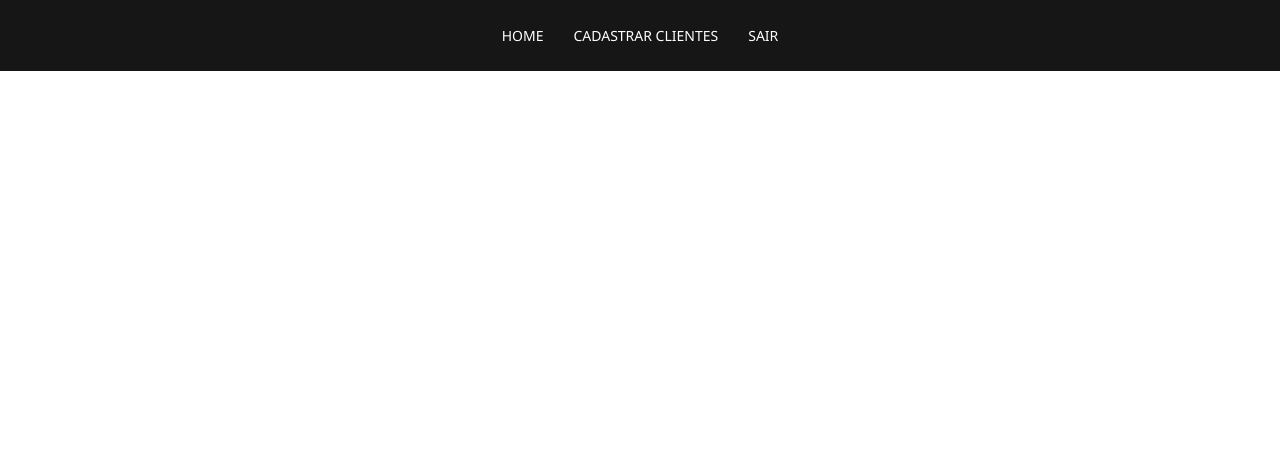
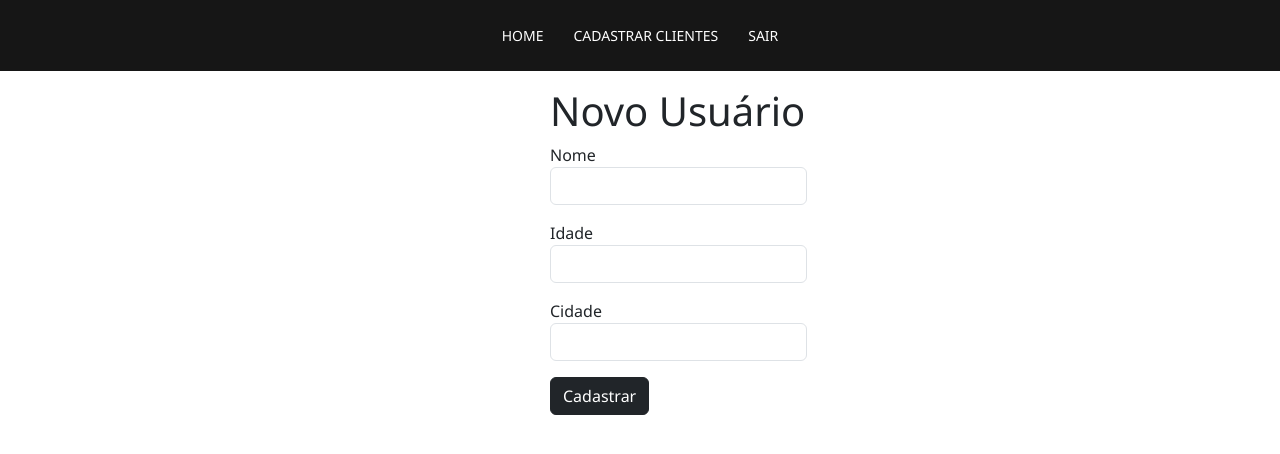
Before and after one commit to william-oliveira-sena/CrudClientes, a PHP site: page /cadastrarClientes.php in a window 1280 px wide. Shown: the top 454 px of the page. Run offline with PHP 8.4, Linux system fonts and the light colour scheme; the visitor is signed in with stand-in values (Sample User, id 1).

```diff
--- a/CSS/style.css
+++ b/CSS/style.css
@@ -41,3 +41,6 @@
     justify-content: center;
     display: flex;
 }
+.cadastro{
+    padding-left: 550px;
+}
--- a/cadastrarClientes.php
+++ b/cadastrarClientes.php
@@ -25,8 +25,27 @@ if(isset($_SESSION['id_usuario']) && !empty($_SESSION['id_usuario'])):?>
             </ul>
         </nav>
     </header>
+        <div class="cadastro">
+            <h1>Novo Usuário</h1>
+             <form action="novoCliente.php" method="POST">
+                    <div class="mb-3">
+                        <label>Nome</lavel>
+                        <input type="text" name="nome" class="form-control">
+                    </div>
+                    <div class="mb-3">
+                        <label>Idade</lavel>
+                        <input type="text" name="idade" class="form-control">
+                    </div>
+                    <div class="mb-3">
+                        <label>Cidade</lavel>
+                        <input type="text" name="cidade" class="form-control">
+                    </div>
+                     <div class="mb-3">
+                          <input type="submit" class="btn btn-dark" value="Cadastrar">
+                     </div>
 
-
+            </form>
+        </div>
 
 </body>
 </html>
```
Also changed, not shown: novoCliente.php (added, +21 -0 lines), principal.php (+68 -2 lines), usuarioClass.php (+21 -0 lines).
